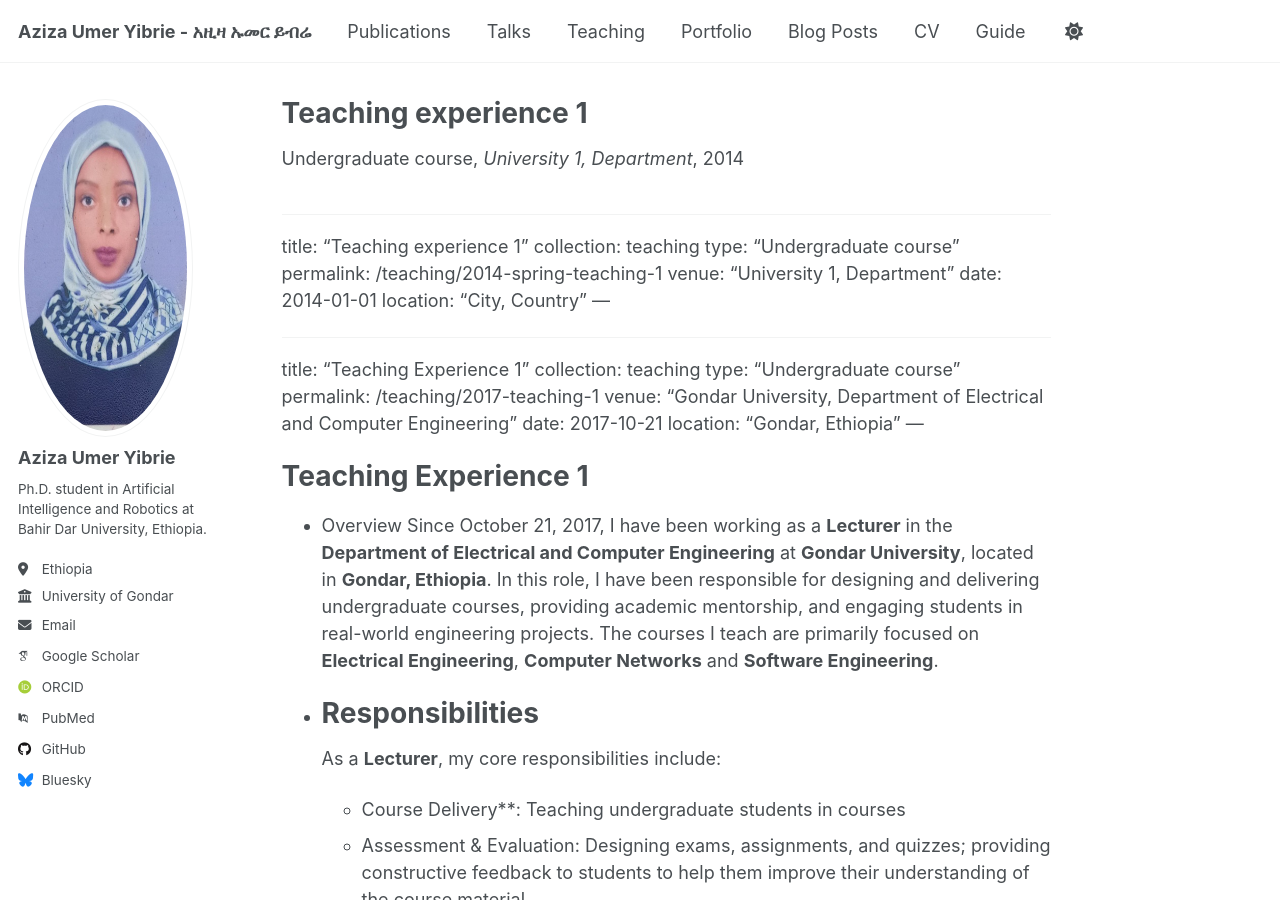
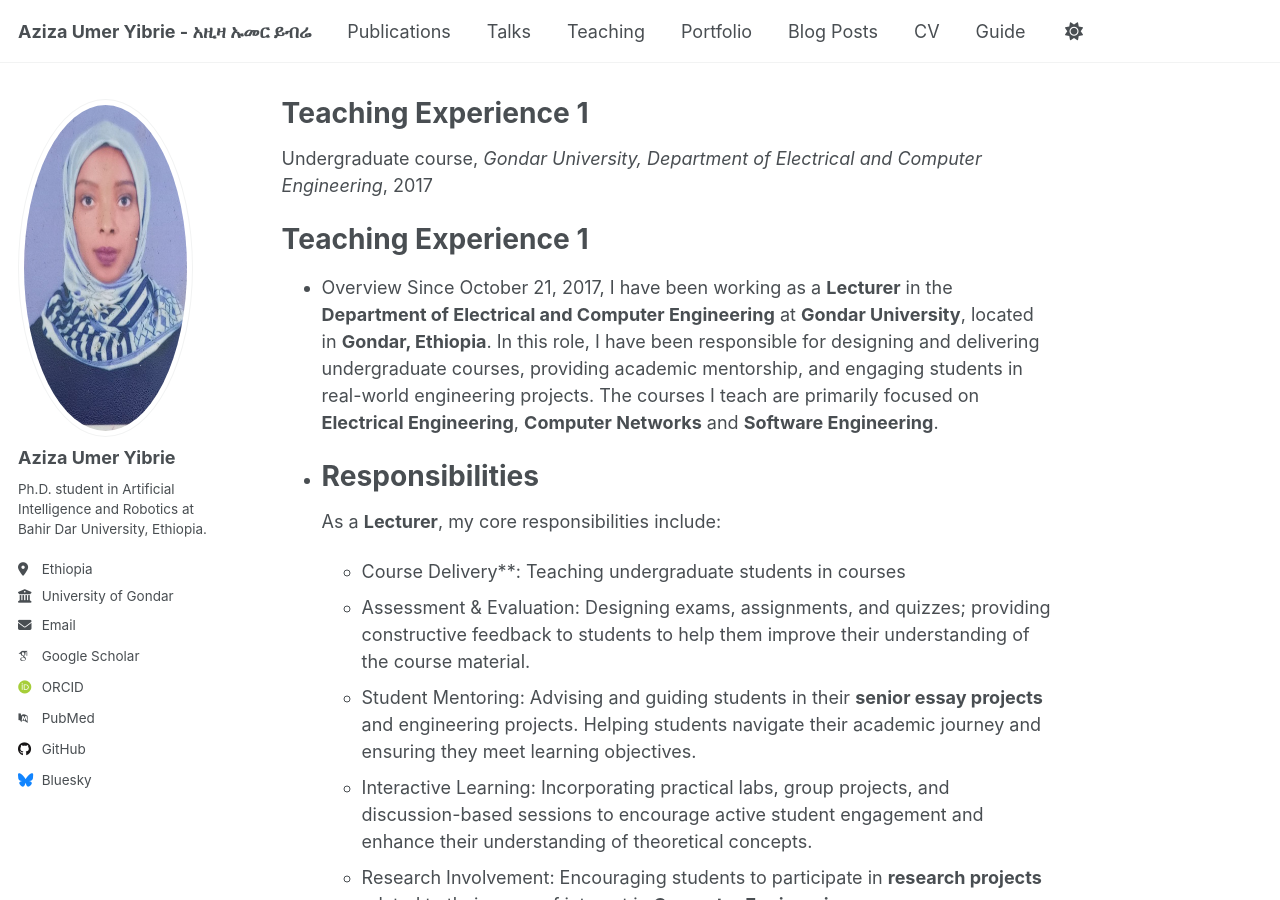
Before and after one commit to AzizaUmer/azizaumer.github.io, a Jekyll site: the page built from _teaching/2017-teaching-1.md, in a window 1280 px wide and 900 px high. Built offline with Jekyll 4.4.1, drawn with Linux system fonts in a browser that asks for light colours; some web fonts are replaced; a script that is not in the unit is left out.

Commit message:
Update and rename 2014-spring-teaching-1.md to 2017-teaching-1.md

```diff
--- a/_teaching/2014-spring-teaching-1.md
+++ b/_teaching/2017-teaching-1.md
@@ -1,23 +1,3 @@
----
-title: "Teaching experience 1"
-collection: teaching
-type: "Undergraduate course"
-permalink: /teaching/2014-spring-teaching-1
-venue: "University 1, Department"
-date: 2014-01-01
-location: "City, Country"
----
-
----
-title: "Teaching experience 1"
-collection: teaching
-type: "Undergraduate course"
-permalink: /teaching/2014-spring-teaching-1
-venue: "University 1, Department"
-date: 2014-01-01
-location: "City, Country"
----
-
 ---
 title: "Teaching Experience 1"
 collection: teaching
@@ -27,7 +7,6 @@ venue: "Gondar University, Department of Electrical and Computer Engineering"
 date: 2017-10-21
 location: "Gondar, Ethiopia"
 ---
-
 Teaching Experience 1
 ======
 * Overview
@@ -36,7 +15,6 @@ Since October 21, 2017, I have been working as a **Lecturer** in the **Departmen
 * Responsibilities
 ======
 As a **Lecturer**, my core responsibilities include:
-
   * Course Delivery**: Teaching undergraduate students in courses
   * Assessment & Evaluation: Designing exams, assignments, and quizzes; providing constructive feedback to students to help them improve their understanding of the course material.
   * Student Mentoring: Advising and guiding students in their **senior essay projects** and engineering projects. Helping students navigate their academic journey and ensuring they meet learning objectives.
```
